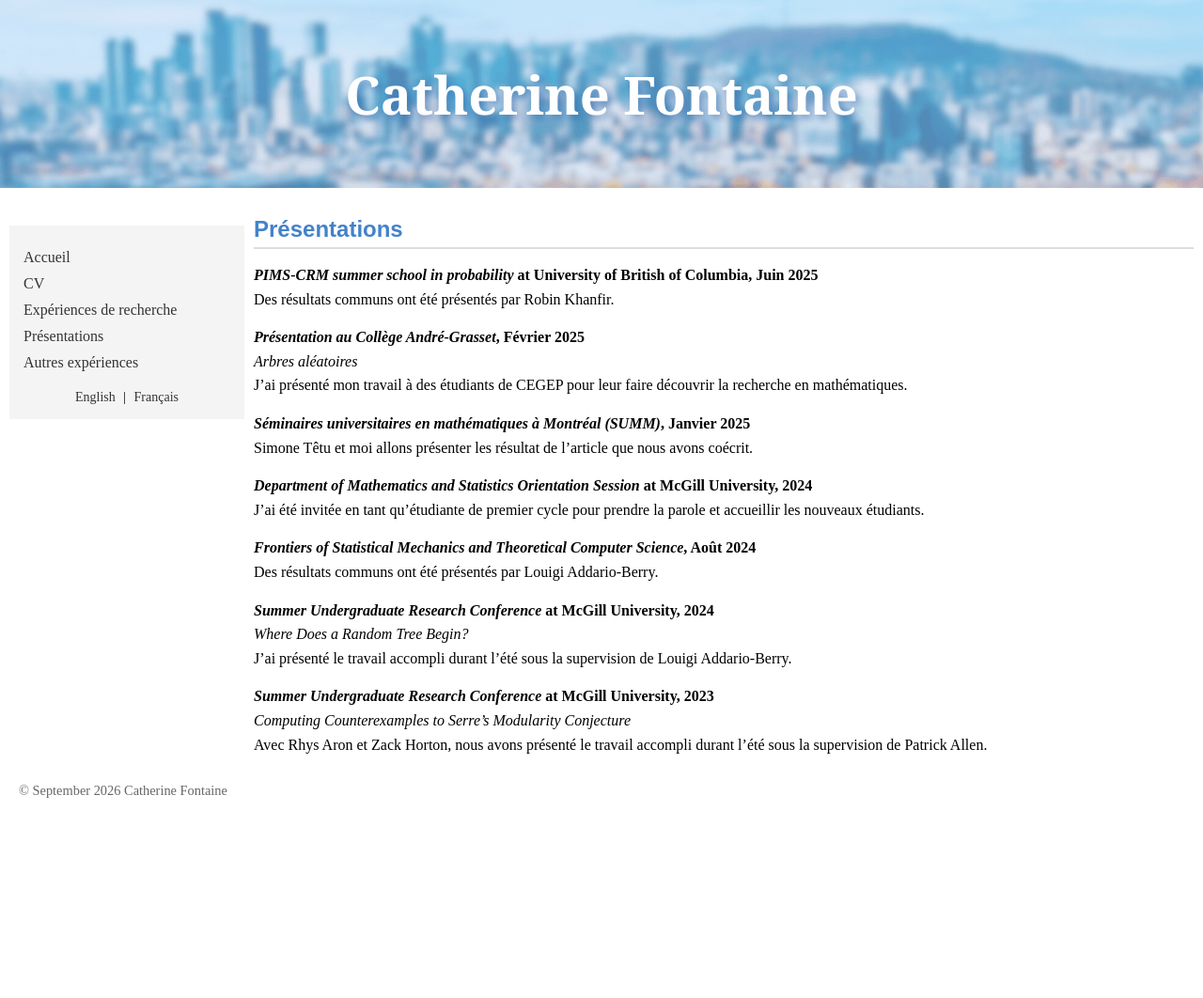
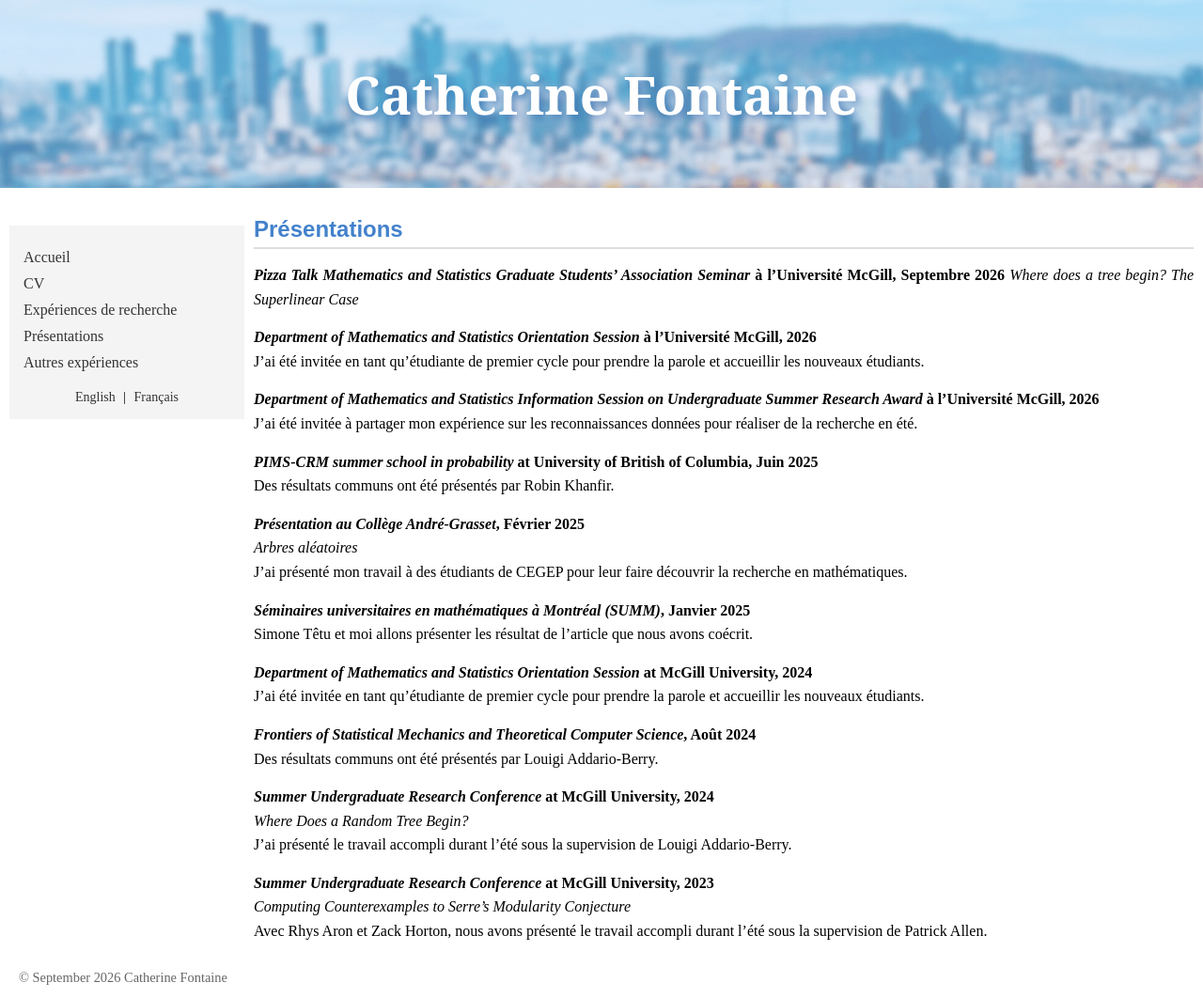
Before and after one commit to CatherineFontaine/CatherineFontaine.github.io, a Jekyll site: the page built from fr/presentations.md, in a window 1280 px wide. Shown: the whole page at 94% size. Built offline with Jekyll 4.4.1, drawn with Linux system fonts in a browser that asks for light colours; before the commit the page ends 900 px from its top, so only the background shows below that.

Commit message:
Update presentations.md

```diff
--- a/fr/presentations.md
+++ b/fr/presentations.md
@@ -4,6 +4,15 @@ title: Présentations
 lang: fr
 ---
 ## Présentations
+
+***Pizza Talk Mathematics and Statistics Graduate Students' Association Seminar* à l'Université McGill, Septembre 2026**
+*Where does a tree begin? The Superlinear Case*
+
+***Department of Mathematics and Statistics Orientation Session* à l'Université McGill, 2026**
+J'ai été invitée en tant qu'étudiante de premier cycle pour prendre la parole et accueillir les nouveaux étudiants.
+
+***Department of Mathematics and Statistics Information Session on Undergraduate Summer Research Award* à l'Université McGill, 2026**
+J'ai été invitée à partager mon expérience sur les reconnaissances données pour réaliser de la recherche en été.
 
 ***PIMS-CRM summer school in probability* at University of British of Columbia, Juin 2025**
 Des résultats communs ont été présentés par Robin Khanfir.
```
